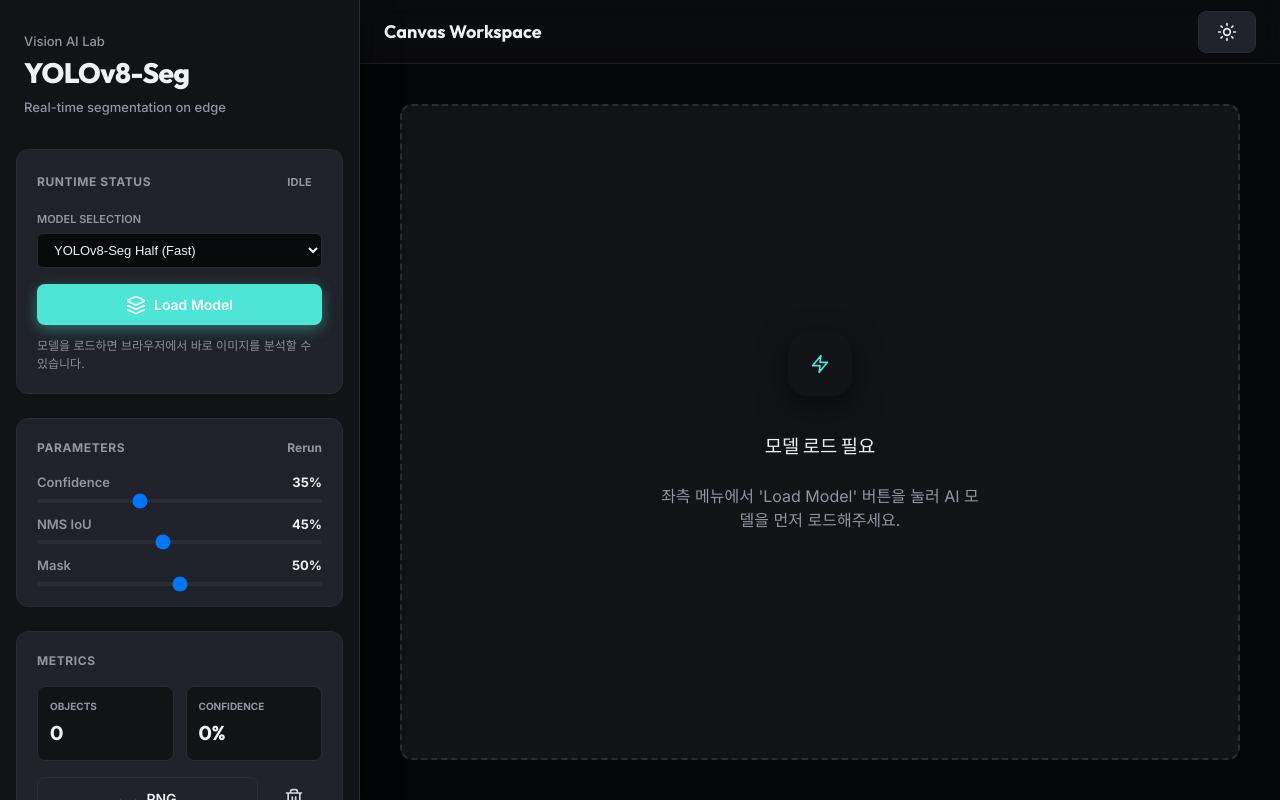
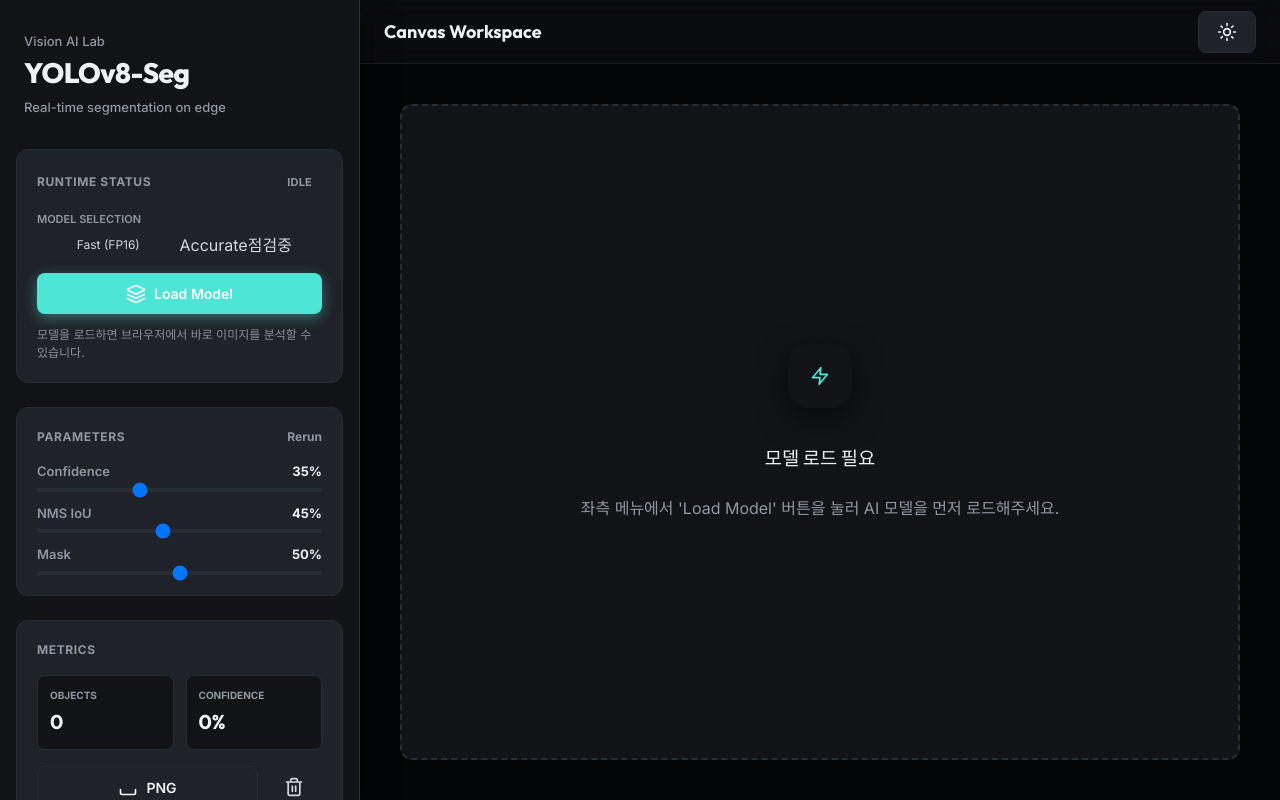
Before and after one commit to currentJob/yolov8-seg-page, a React (Vite) app: page / in a window 1280 px wide. Built offline with nearby package versions, Linux system fonts and the light colour scheme.

Commit message:
style: 초기 클릭 영역 100% 확대 및 모델 선택 세그먼트 컨트롤 UI(점검중 상태 포함) 적용

```diff
--- a/src/App.css
+++ b/src/App.css
@@ -399,12 +399,14 @@
 .empty-state {
   text-align: center;
   color: var(--text-muted);
-  max-width: 400px;
+  width: 100%;
+  height: 100%;
   padding: 40px;
   animation: fade-in 0.8s ease both;
   display: flex;
   flex-direction: column;
   align-items: center;
+  justify-content: center;
   gap: 16px;
 }
 
--- a/src/App.jsx
+++ b/src/App.jsx
@@ -203,15 +203,27 @@
             </div>
             <div style={{ marginBottom: '16px' }}>
               <label style={{ display: 'block', fontSize: '11px', fontWeight: 600, color: 'var(--text-muted)', marginBottom: '6px', textTransform: 'uppercase' }}>Model Selection</label>
-              <select
-                style={{ width: '100%', background: 'var(--bg)', color: 'var(--text-strong)', border: '1px solid var(--border)', borderRadius: '6px', padding: '8px 12px', fontSize: '13px', outline: 'none', cursor: 'pointer' }}
-                value={selectedModel}
-                onChange={(e) => setSelectedModel(e.target.value)}
-                disabled={yolo.isBusy}
-              >
-                <option value="yolov8-seg-half.onnx">YOLOv8-Seg Half (Fast)</option>
-                <option value="yolov8-seg.onnx">YOLOv8-Seg (Accurate)</option>
-              </select>
+              <div className="flex bg-[var(--bg)] border border-[var(--border)] rounded-lg p-1 gap-1">
+                <button
+                  className={`flex-1 py-1.5 px-2 text-xs font-semibold rounded-md transition-all ${
+                    selectedModel === "yolov8-seg-half.onnx"
+                      ? "bg-[var(--surface)] text-[var(--accent)] shadow-sm border border-[var(--border)]"
+                      : "text-[var(--text-muted)] hover:text-[var(--text-strong)] border border-transparent"
+                  }`}
+                  onClick={() => setSelectedModel("yolov8-seg-half.onnx")}
+                  disabled={yolo.isBusy}
+                >
+                  Fast (FP16)
+                </button>
+                <button
+                  className={`flex-1 py-1.5 px-2 text-[11px] font-semibold rounded-md transition-all flex items-center justify-center gap-1 opacity-50 cursor-not-allowed border border-transparent text-[var(--text-muted)]`}
+                  disabled
+                  title="현재 안정성 점검 중입니다."
+                >
+                  <span>Accurate</span>
+                  <span className="bg-orange-500/20 text-orange-400 px-1 py-0.5 rounded text-[9px] leading-none">점검중</span>
+                </button>
+              </div>
             </div>
             <button
               className={`btn btn-primary w-full ${yolo.runtime.phase === "loading" ? "btn-loading" : ""}`}
```
